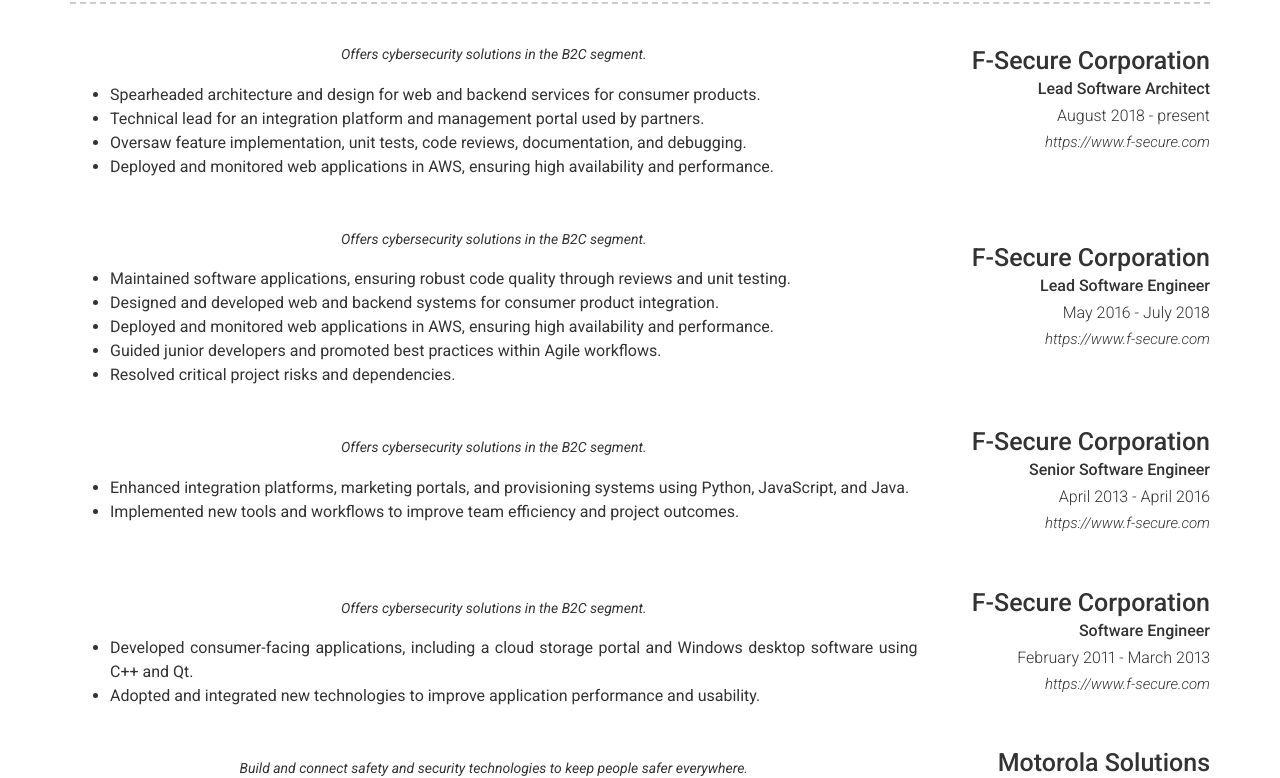
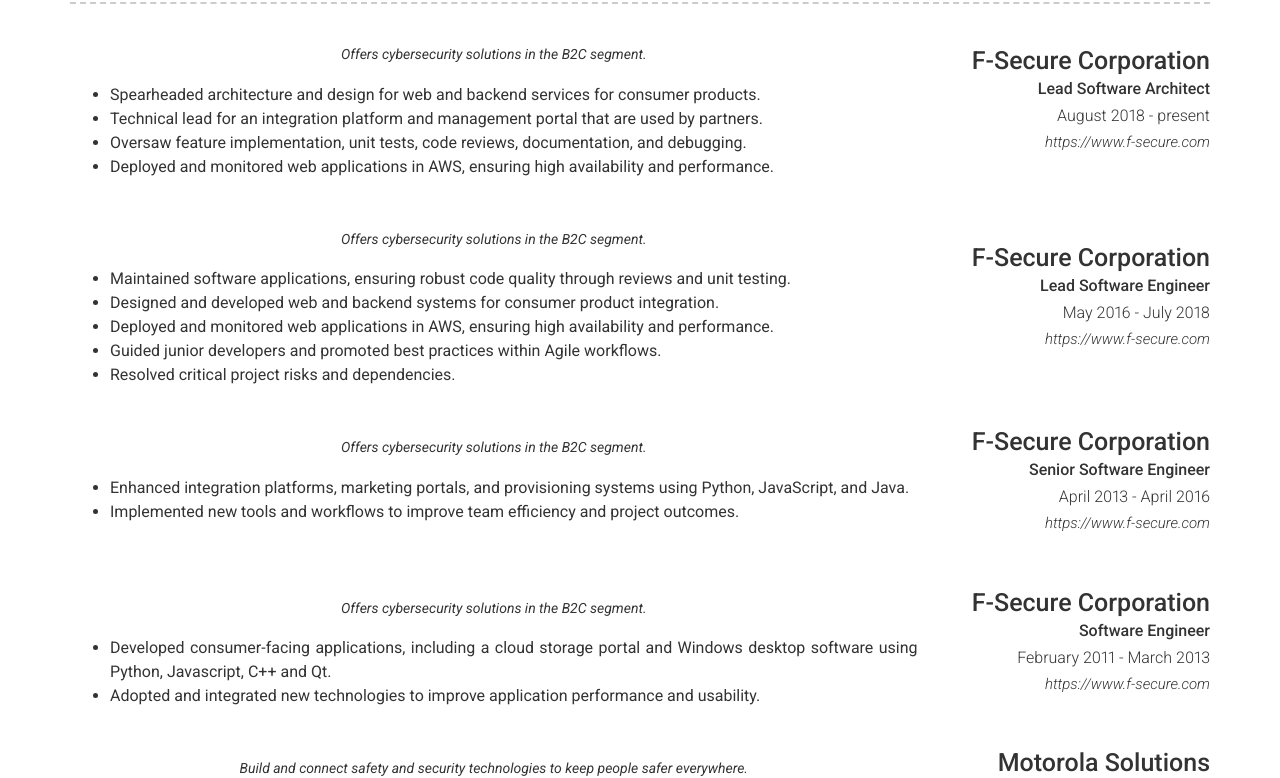
Before and after one commit to fatinruzanna/fatinruzanna.github.io, a Jekyll site: the page built from index.md, in a window 1280 px wide. Shown: the part 799-1577 px from the top of the page. Built offline with Jekyll 4.4.1, drawn with Linux system fonts in a browser that asks for light colours; nearby versions of some CDN libraries.

Commit message:
Update resume content

```diff
--- a/_config.yml
+++ b/_config.yml
@@ -133,7 +133,7 @@ content:
           Offers cybersecurity solutions in the B2C segment.
         description: | # this will include new lines to allow paragraphs
           - Spearheaded architecture and design for web and backend services for consumer products.
-          - Technical lead for an integration platform and management portal used by partners.
+          - Technical lead for an integration platform and management portal that are used by partners.
           - Oversaw feature implementation, unit tests, code reviews, documentation, and debugging.
           - Deployed and monitored web applications in AWS, ensuring high availability and performance.
       - layout: right
@@ -167,7 +167,7 @@ content:
         quote: >
           Offers cybersecurity solutions in the B2C segment.
         description: | # this will include new lines to allow paragraphs
-          - Developed consumer-facing applications, including a cloud storage portal and Windows desktop software using C++ and Qt.
+          - Developed consumer-facing applications, including a cloud storage portal and Windows desktop software using Python, Javascript, C++ and Qt.
           - Adopted and integrated new technologies to improve application performance and usability.
       - layout: right
         title: Motorola Solutions
```
